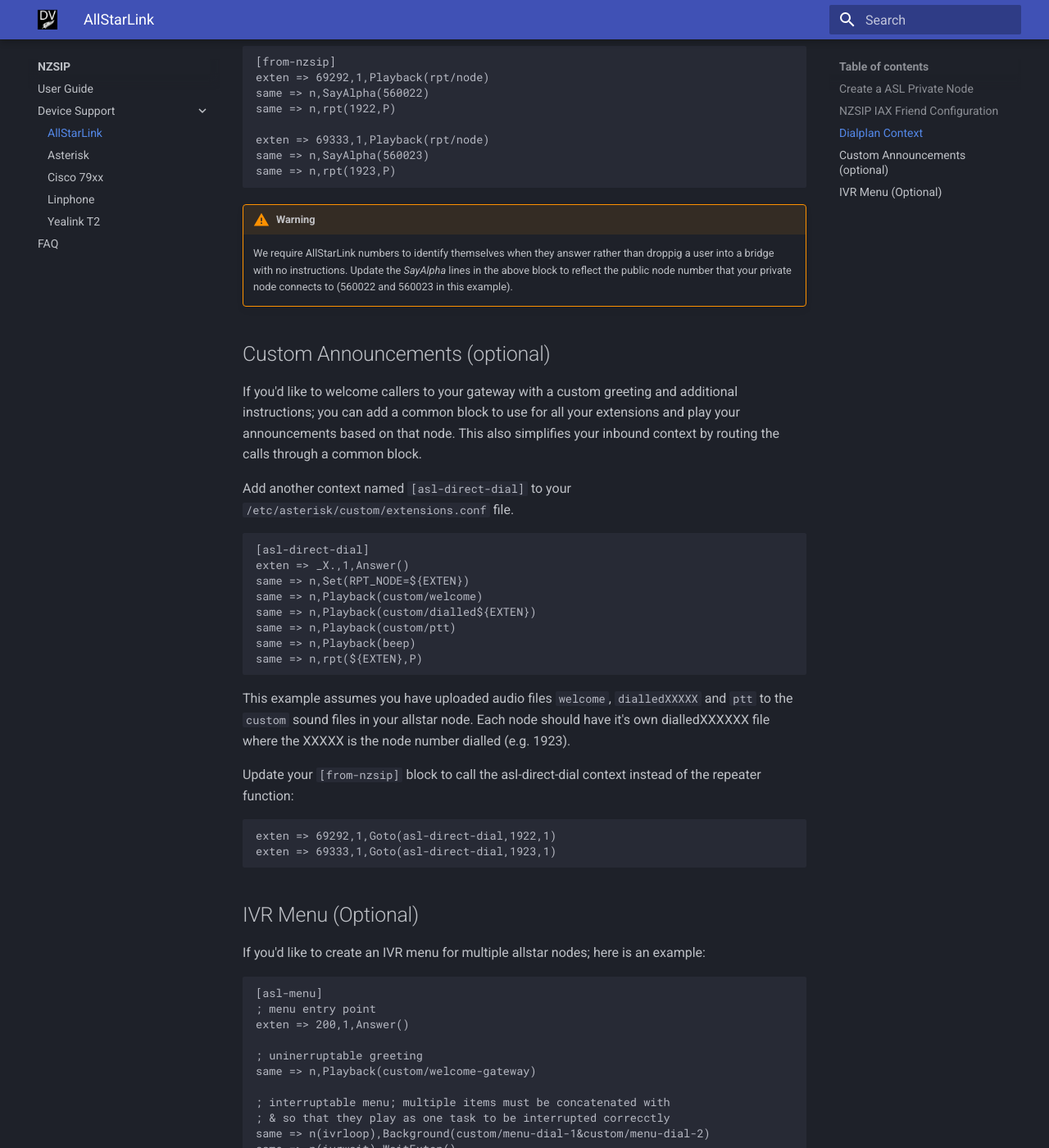
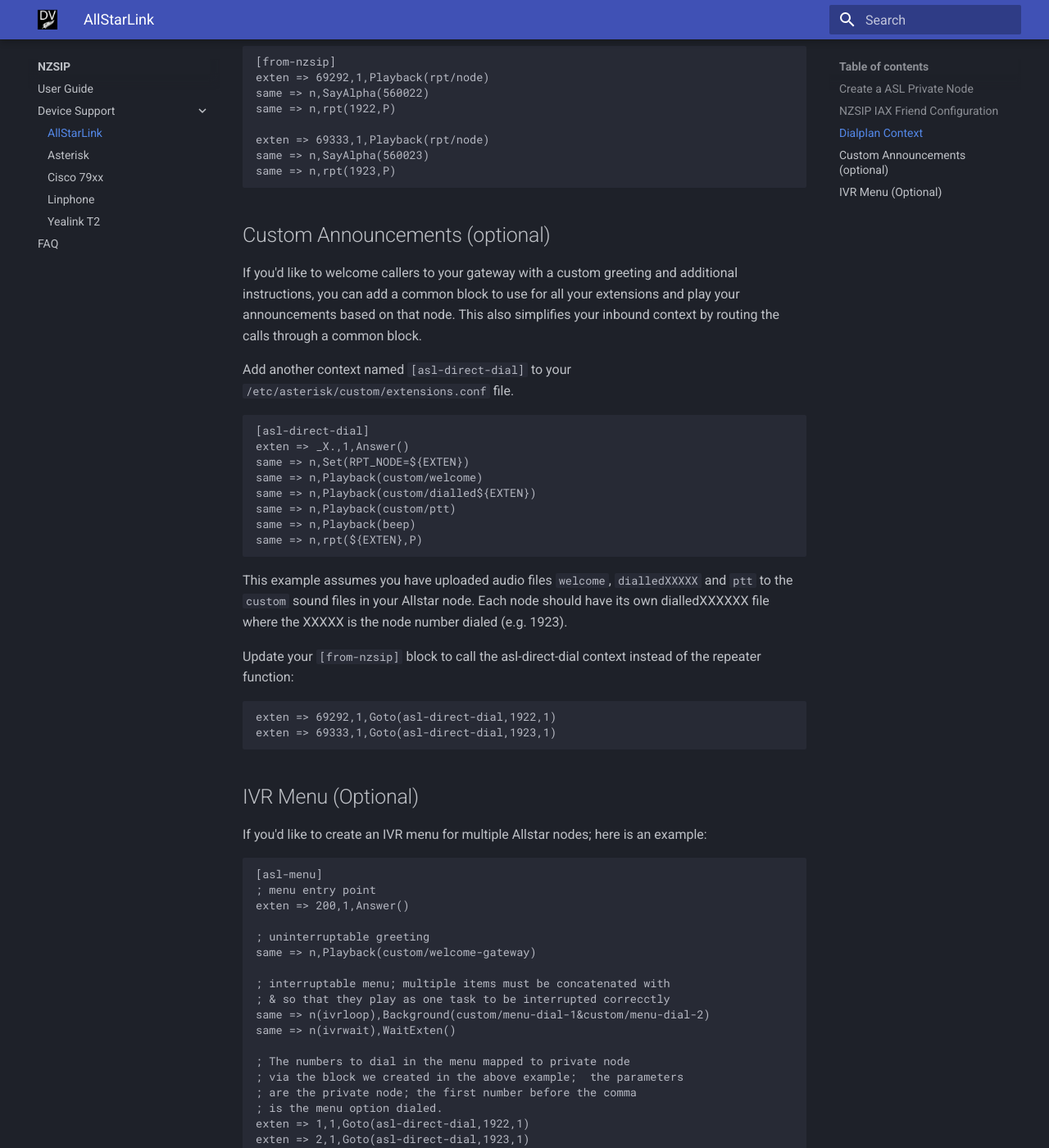
Before and after one commit to DigitalVoiceNZ/wiki, an MkDocs documentation site: the page built from docs/nzsip/devices/allstar.md, in a window 1280 px wide and 1400 px high, scrolled down 1903 px. Shown: the whole window at 82% size. Built offline with MkDocs 1.6.1 and Material for MkDocs 9.7.7, drawn with Linux system fonts in a browser that asks for light colours; some of the changed text lies outside the part shown.

Commit message:
typos, remove unnecessary voice prompt

````diff
--- a/docs/nzsip/devices/allstar.md
+++ b/docs/nzsip/devices/allstar.md
@@ -2,7 +2,7 @@
 
 AllStarLink provides a network of internet connected RF Nodes, Conferences and Bridges.  You can find out more on their [website](https://allstarlink.org).
 
-This guide is designed for those who would like to connect an AllStar node to the NZSIP network via a telephone bridge (with push to talk).
+This guide is designed for those who would like to connect an AllStar node to the NZSIP network via a telephone bridge (with push-to-talk).
 
 !!! info
     This document is based on a working setup using ASL3.  The instructions should be backwards compatible with previous versions of ASL.
@@ -72,13 +72,9 @@
 same => n,rpt(1923,P)
 ```
 
-!!! warning
-    We require AllStarLink numbers to identify themselves when they answer rather than droppig a user into a bridge with no instructions.  Update the *SayAlpha* lines in the above block to reflect the public node number that your private node connects to (560022 and 560023 in this example).
-
-
 ## Custom Announcements  (optional)
 
-If you'd like to welcome callers to your gateway with a custom greeting and additional instructions; you can add a common block to use for all your extensions and play your announcements based on that node.    This also simplifies your inbound context by routing the calls through a common block.
+If you'd like to welcome callers to your gateway with a custom greeting and additional instructions, you can add a common block to use for all your extensions and play your announcements based on that node.    This also simplifies your inbound context by routing the calls through a common block.
 
 
 Add another context named `[asl-direct-dial]` to your `/etc/asterisk/custom/extensions.conf` file.
@@ -94,7 +90,7 @@
 same => n,rpt(${EXTEN},P)
 ```
 
-This example assumes you have uploaded audio files `welcome`, `dialledXXXXX` and `ptt` to the `custom` sound files in your allstar node.  Each node should have it's own dialledXXXXXX file where the XXXXX is the node number dialled (e.g. 1923).
+This example assumes you have uploaded audio files `welcome`, `dialledXXXXX` and `ptt` to the `custom` sound files in your Allstar node.  Each node should have its own dialledXXXXXX file where the XXXXX is the node number dialed (e.g. 1923).
 
 Update your `[from-nzsip]` block to call the asl-direct-dial context instead of the repeater function:
 
@@ -105,7 +101,7 @@
 
 ## IVR Menu (Optional)
 
-If you'd like to create an IVR menu for multiple allstar nodes; here is an example:
+If you'd like to create an IVR menu for multiple Allstar nodes; here is an example:
 
 
 ```
@@ -113,7 +109,7 @@
 ; menu entry point
 exten => 200,1,Answer()
 
-; uninerruptable greeting
+; uninterruptable greeting
 same => n,Playback(custom/welcome-gateway)
 
 ; interruptable menu; multiple items must be concatenated with
@@ -124,7 +120,7 @@
 ; The numbers to dial in the menu mapped to private node
 ; via the block we created in the above example;  the parameters
 ; are the private node; the first number before the comma
-; is the menu option dialled.
+; is the menu option dialed.
 exten => 1,1,Goto(asl-direct-dial,1922,1)
 exten => 2,1,Goto(asl-direct-dial,1923,1)
 
````
Also changed, not shown: other parts of docs/nzsip/devices/allstar.md (+2 -2 lines).
